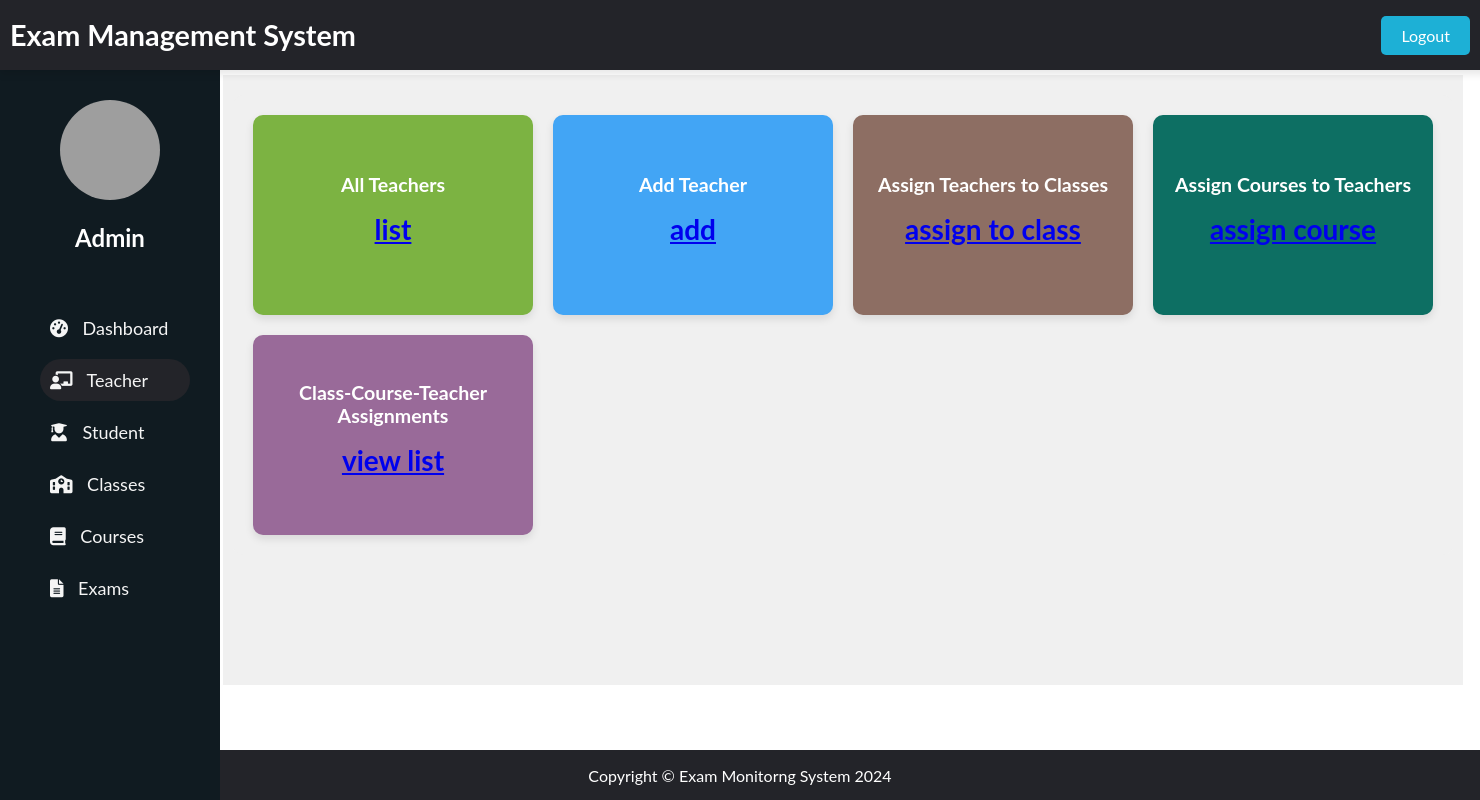
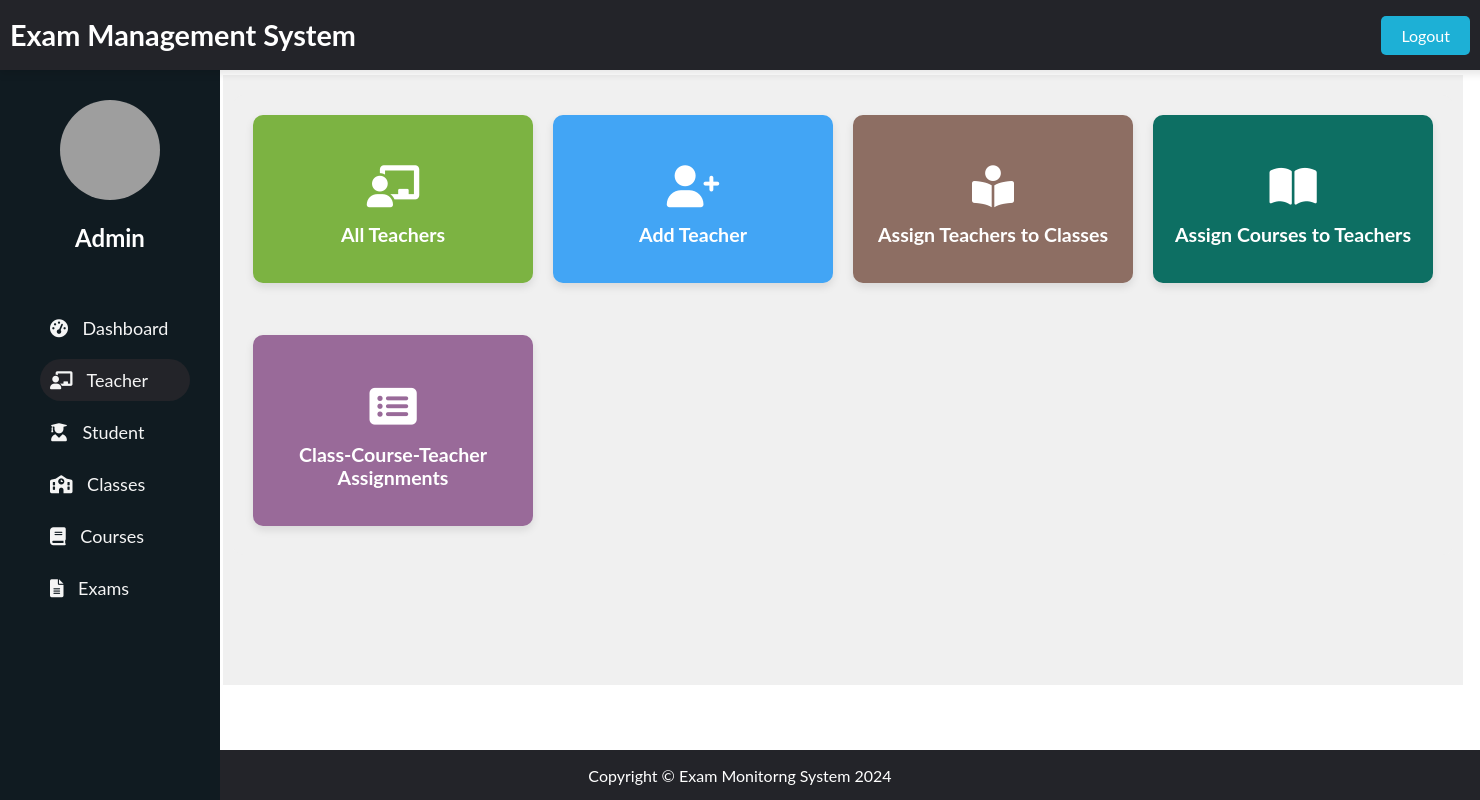
Before and after one commit to bit-web24/exam_monitoring_system, a Django app: page /adminpanel/teachers in a window 1480 px wide. Run offline with Django 4.2, Linux system fonts and the light colour scheme; grey boxes are pictures that could not be loaded.

Commit message:
imrove design

```diff
--- a/admin_panel/static/css/index.css
+++ b/admin_panel/static/css/index.css
@@ -145,6 +145,12 @@ footer {
     border-radius: 10px;
 }
 
+.grid-container a {
+    text-decoration: none; /* Remove underline from the link */
+    display: block; /* Make the link block-level */
+    color: inherit; /* Inherit color from the parent */
+}
+
 /* Style for each grid item */
 .grid-item {
     color: white; /* Text color */
@@ -167,11 +173,12 @@ footer {
 /* Style for the heading inside each grid item */
 .grid-item h2 {
     font-size: 0.7em; /* Font size */
+    text-decoration: none;
 }
 
 .grid-item i {
     font-size: 1.5em;
-    margin-top: 50px;
+    margin-top: 30px;
 }
 
 .grid-item .item-content {
--- a/admin_panel/templates/teachers/main.html
+++ b/admin_panel/templates/teachers/main.html
@@ -1,22 +1,32 @@
 <div class="grid-container">
+    <a href="{% url 'teacher_list' %}">
         <div class="grid-item" style="background-color: #7cb342;">
+            <i class="fas fa-chalkboard-teacher fa-3x"></i>
             <h2>All Teachers</h2>
-        <p class="item-content"><a href="{% url "teacher_list" %}">list</a></p>
         </div>
+    </a>
+    <a href="{% url 'teacher_create' %}">
         <div class="grid-item" style="background-color: #42a5f5;">
+            <i class="fas fa-user-plus fa-3x"></i>
             <h2>Add Teacher</h2>
-        <p class="item-content"><a href="{% url "teacher_create" %}">add</a></p>
         </div>
+    </a>
+    <a href="{% url 'teacher_assign2class' %}">
         <div class="grid-item" style="background-color: #8d6e63;">
+            <i class="fas fa-book-reader fa-3x"></i>
             <h2>Assign Teachers to Classes</h2>
-        <p class="item-content"><a href="{% url "teacher_assign2class" %}">assign to class</a></p>
         </div>
+    </a>
+    <a href="{% url 'select_teacher' %}">
         <div class="grid-item" style="background-color: #0d6f63;">
+            <i class="fas fa-book-open fa-3x"></i>
             <h2>Assign Courses to Teachers</h2>
-        <p class="item-content"><a href="{% url "select_teacher" %}">assign course</a></p>
         </div>
+    </a>
+    <a href="{% url 'class_course_teacher_list' %}">
         <div class="grid-item" style="background-color: #996a99;">
+            <i class="fas fa-list-alt fa-3x"></i>
             <h2>Class-Course-Teacher Assignments</h2>
-        <p class="item-content"><a href="{% url "class_course_teacher_list" %}">view list</a></p>
         </div>
+    </a>
 </div>
```
Also changed, not shown: admin_panel/templates/classes/main.html (+9 -3 lines), admin_panel/templates/courses/main.html (+6 -2 lines), admin_panel/templates/exams/main.html (+6 -2 lines), admin_panel/templates/students/main.html (+10 -4 lines). Lines whose indentation alone changed are shown as unchanged.
